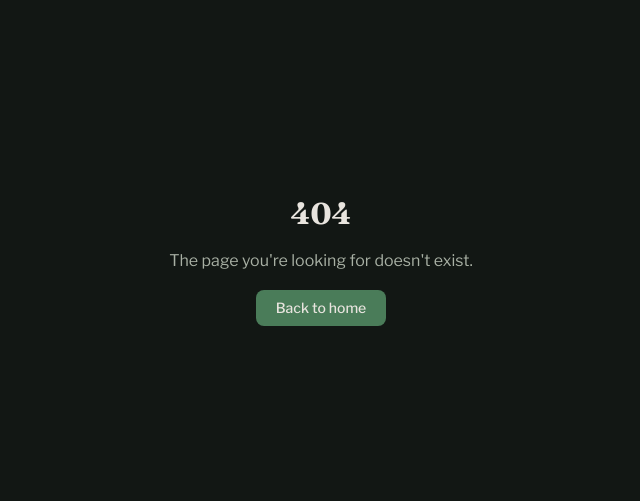
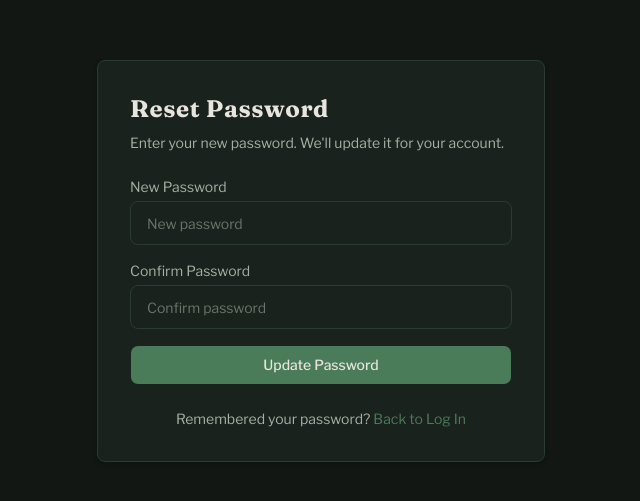
Before and after one commit to pskoczenski/dj_app, a Next.js app: page /auth/reset-password in a window 1280 px wide. Before the commit this address had no page. Shown: the part 139-640 px from the top of the page, without its empty margins (319-959 px from the left). Built offline with nearby package versions, Linux system fonts and the light colour scheme; no server answers.

Commit message:
update reset-password logic

```diff
--- a/app/(auth)/login/page.tsx
+++ b/app/(auth)/login/page.tsx
@@ -1,6 +1,6 @@
 "use client";
 
-import { Suspense, useState } from "react";
+import { Suspense, useEffect, useState } from "react";
 import { useRouter, useSearchParams } from "next/navigation";
 import Link from "next/link";
 import { createClient } from "@/lib/supabase/client";
@@ -39,6 +39,17 @@ function LoginForm() {
   const [resetError, setResetError] = useState<string | null>(null);
   const [resetLoading, setResetLoading] = useState(false);
   const [resetSent, setResetSent] = useState(false);
+  /** Seconds until another reset email can be requested (anti-spam / rate limit). */
+  const [resetCooldown, setResetCooldown] = useState(0);
+
+  useEffect(() => {
+    if (resetCooldown <= 0) return;
+    const timer = setTimeout(
+      () => setResetCooldown((c) => Math.max(0, c - 1)),
+      1000,
+    );
+    return () => clearTimeout(timer);
+  }, [resetCooldown]);
 
   async function handleSubmit(e: React.FormEvent) {
     e.preventDefault();
@@ -109,22 +120,53 @@ function LoginForm() {
 
   async function handleForgotSubmit(e: React.FormEvent) {
     e.preventDefault();
+    if (resetCooldown > 0) return;
+
     setResetError(null);
     setResetLoading(true);
+
     const supabase = createClient();
     const trimmed = resetEmail.trim();
+
     const { error: resetErr } = await supabase.auth.resetPasswordForEmail(
       trimmed,
       {
-        redirectTo: `${window.location.origin}/login`,
+        redirectTo: `${window.location.origin}/auth/reset-password`,
       },
     );
+
     setResetLoading(false);
+
     if (resetErr) {
-      setResetError(resetErr.message);
+      const msg = resetErr.message ?? "";
+      const status = "status" in resetErr ? (resetErr as { status?: number }).status : undefined;
+      if (
+        msg.toLowerCase().includes("rate limit") ||
+        status === 429
+      ) {
+        setResetError(
+          "Too many attempts. Please wait an hour and try again.",
+        );
+        setResetCooldown(3600);
+      } else {
+        setResetError(msg || "Could not send reset email.");
+      }
       return;
     }
+
     setResetSent(true);
+    setResetCooldown(60);
+  }
+
+  function formatResetCooldownLabel(seconds: number): string {
+    if (seconds <= 0) return "";
+    const h = Math.floor(seconds / 3600);
+    const m = Math.floor((seconds % 3600) / 60);
+    const s = seconds % 60;
+    if (h > 0) {
+      return `${h}:${String(m).padStart(2, "0")}:${String(s).padStart(2, "0")}`;
+    }
+    return `${m}:${String(s).padStart(2, "0")}`;
   }
 
   return (
@@ -222,7 +264,8 @@ function LoginForm() {
           }
         }}
       >
-        <DialogContent className="sm:max-w-md">
+        <DialogContent className="sm:max-w-md pr-10 pt-6">
+          {!resetSent && (
             <DialogHeader>
               <DialogTitle className="text-bone">Reset your password</DialogTitle>
               <DialogDescription className="text-stone">
@@ -230,10 +273,11 @@ function LoginForm() {
                 new password.
               </DialogDescription>
             </DialogHeader>
+          )}
           {resetSent ? (
             <p className="text-sm text-stone" role="status">
-              Check your inbox for a reset link. If you don&apos;t see it, try
-              your spam folder.
+              Check your email for the password reset link. If you don&apos;t
+              see it, try your spam folder.
             </p>
           ) : (
             <form onSubmit={handleForgotSubmit} className="flex flex-col gap-4">
@@ -262,8 +306,15 @@ function LoginForm() {
                   placeholder="you@example.com"
                 />
               </div>
-              <Button type="submit" disabled={resetLoading}>
-                {resetLoading ? "Sending…" : "Send reset link"}
+              <Button
+                type="submit"
+                disabled={resetLoading || resetCooldown > 0}
+              >
+                {resetLoading
+                  ? "Sending…"
+                  : resetCooldown > 0
+                    ? `Resend in ${formatResetCooldownLabel(resetCooldown)}`
+                    : "Send reset link"}
               </Button>
             </form>
           )}
--- /dev/null
+++ b/app/auth/layout.tsx
@@ -0,0 +1,13 @@
+export default function AuthLayout({
+  children,
+}: {
+  children: React.ReactNode;
+}) {
+  return (
+    <div className="flex min-h-screen items-center justify-center bg-deep-loam px-4">
+      <div className="w-full max-w-md rounded-default border border-root-line bg-dark-moss p-8 shadow-default">
+        {children}
+      </div>
+    </div>
+  );
+}
--- /dev/null
+++ b/app/auth/reset-password/page.tsx
@@ -0,0 +1,159 @@
+"use client";
+
+import { useEffect, useMemo, useState } from "react";
+import Link from "next/link";
+import { useRouter } from "next/navigation";
+import { createClient } from "@/lib/supabase/client";
+import { Button } from "@/components/ui/button";
+import { Input } from "@/components/ui/input";
+
+export default function ResetPasswordPage() {
+  const router = useRouter();
+  const supabase = useMemo(() => createClient(), []);
+
+  const [checking, setChecking] = useState(true);
+  const [hasRecoverySession, setHasRecoverySession] = useState(false);
+
+  const [newPassword, setNewPassword] = useState("");
+  const [confirmPassword, setConfirmPassword] = useState("");
+
+  const [error, setError] = useState<string | null>(null);
+  const [loading, setLoading] = useState(false);
+
+  useEffect(() => {
+    let unsub: (() => void) | undefined;
+
+    (async () => {
+      try {
+        const { data } = await supabase.auth.getSession();
+        setHasRecoverySession(Boolean(data.session));
+      } finally {
+        setChecking(false);
+      }
+    })();
+
+    // When returning from a password recovery link, Supabase emits PASSWORD_RECOVERY.
+    const { data } = supabase.auth.onAuthStateChange(
+      (event, session) => {
+        if (event === "PASSWORD_RECOVERY") {
+          setHasRecoverySession(Boolean(session));
+        }
+      },
+    );
+
+    unsub = () => data.subscription.unsubscribe();
+
+    return () => unsub?.();
+  }, [supabase]);
+
+  async function handleSubmit(e: React.FormEvent) {
+    e.preventDefault();
+    setError(null);
+
+    if (newPassword.length < 6) {
+      setError("Password must be at least 6 characters.");
+      return;
+    }
+    if (newPassword !== confirmPassword) {
+      setError("Passwords do not match.");
+      return;
+    }
+
+    if (!hasRecoverySession) {
+      setError(
+        "Your reset link is invalid or has expired. Request a new one.",
+      );
+      return;
+    }
+
+    setLoading(true);
+    try {
+      const { error: updateErr } = await supabase.auth.updateUser({
+        password: newPassword,
+      });
+
+      if (updateErr) {
+        setError(updateErr.message);
+        return;
+      }
+
+      router.push("/login?reset=1");
+    } finally {
+      setLoading(false);
+    }
+  }
+
+  return (
+    <>
+      <h1 className="mb-2 font-display text-2xl font-bold tracking-wide text-bone">
+        Reset Password
+      </h1>
+
+      <p className="mb-6 text-sm text-stone">
+        Enter your new password. We&apos;ll update it for your account.
+      </p>
+
+      {error && (
+        <div
+          role="alert"
+          className="mb-4 rounded-default border border-dried-blood bg-rust-mist/30 px-4 py-3 text-sm text-bone"
+        >
+          {error}
+        </div>
+      )}
+
+      {checking ? (
+        <p className="text-sm text-fog">Checking your reset link…</p>
+      ) : (
+        <form onSubmit={handleSubmit} className="flex flex-col gap-4">
+          <div>
+            <label
+              htmlFor="new-password"
+              className="mb-1 block text-sm text-stone"
+            >
+              New Password
+            </label>
+            <Input
+              id="new-password"
+              type="password"
+              required
+              value={newPassword}
+              onChange={(e) => setNewPassword(e.target.value)}
+              placeholder="New password"
+              autoComplete="new-password"
+            />
+          </div>
+
+          <div>
+            <label
+              htmlFor="confirm-password"
+              className="mb-1 block text-sm text-stone"
+            >
+              Confirm Password
+            </label>
+            <Input
+              id="confirm-password"
+              type="password"
+              required
+              value={confirmPassword}
+              onChange={(e) => setConfirmPassword(e.target.value)}
+              placeholder="Confirm password"
+              autoComplete="new-password"
+            />
+          </div>
+
+          <Button type="submit" disabled={loading}>
+            {loading ? "Updating…" : "Update Password"}
+          </Button>
+        </form>
+      )}
+
+      <p className="mt-6 text-center text-sm text-stone">
+        Remembered your password?{" "}
+        <Link href="/login" className="text-fern hover:text-living-fern">
+          Back to Log In
+        </Link>
+      </p>
+    </>
+  );
+}
```
Also changed, not shown: 2 other files (tests, documents, lock files or other folders). Lines whose indentation alone changed are shown as unchanged.
